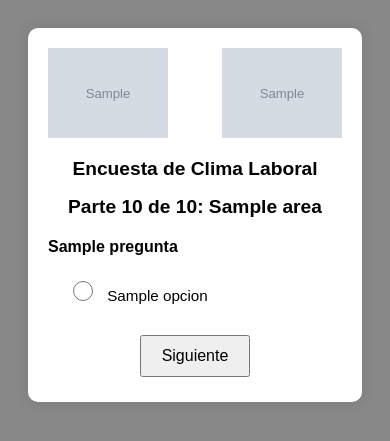
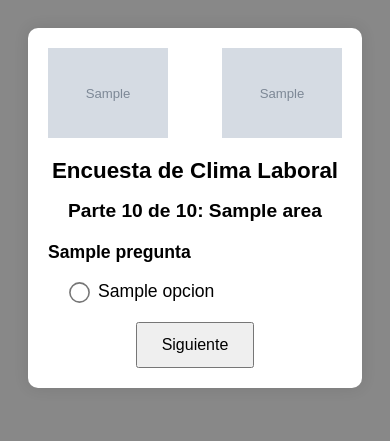
Before and after one commit to RyogaKnight/cdlr-encuesta, a Flask app: template templates/encuesta.html in a window 390 px wide. Shown: the top 441 px of the page. Run offline with Flask 3, Linux system fonts and the light colour scheme; the template is opened without the code that fills it: most values are stand-ins (such as "Sample title", 1, 10 or a date in 2020); grey boxes marked "Sample" are stand-in pictures; parts of the project's set-up code (start-up, migrations or seed data) failed here and were passed over.

Commit message:
Mejora tamano de botones y texto en moviles

```diff
--- a/templates/encuesta.html
+++ b/templates/encuesta.html
@@ -3,63 +3,111 @@
 <head>
   <meta charset="UTF-8">
   <title>Encuesta</title>
+
 <style>
-    body { font-family: Arial, sans-serif; background-color: {{ color_fondo }}; padding: 20px; }
+  body {
+    font-family: Arial, sans-serif;
+    background-color: {{ color_fondo }};
+    padding: 20px;
+  }
+
   .contenedor {
     background-color: white;
     border-radius: 10px;
     padding: 30px 40px;
     max-width: 800px;
     margin: 40px auto;
-      box-shadow: 0 0 15px rgba(0,0,0,0.1);
+    box-shadow: 0 0 15px rgba(0, 0, 0, 0.1);
   }
-    h1, h2 { text-align: center; }
-    .logos { display: flex; justify-content: space-between; align-items: center; margin-bottom: 20px; }
-    .logos img { height: 90px; }
+
+  h1, h2 {
+    text-align: center;
+  }
+
+  .logos {
+    display: flex;
+    justify-content: space-between;
+    align-items: center;
+    margin-bottom: 20px;
+  }
+
+  .logos img {
+    height: 90px;
+  }
+
   form p {
     margin-top: 20px;
     font-weight: bold;
     text-align: left;
+    font-size: 1.1em;
   }
+
   form label {
     margin-left: 20px;
-      display: block;
-      text-align: left;
+    display: flex;
+    align-items: center;
+    font-size: 1.1em;
+    margin-bottom: 5px;
   }
-    .botones { text-align: center; margin-top: 20px; }
-    .botones input { padding: 8px 20px; margin: 5px; }
-    .error { color: red; text-align: center; }
 
+  input[type="radio"] {
+    transform: scale(1.3);
+    margin-right: 10px;
+  }
+
+  .botones {
+    text-align: center;
+    margin-top: 20px;
+  }
+
+  .botones input {
+    padding: 10px 20px;
+    font-size: 1em;
+  }
+
+  .error {
+    color: red;
+    text-align: center;
+  }
 
   @media (max-width: 600px) {
     body {
       padding: 10px;
     }
+
     .contenedor {
       padding: 20px;
       margin: 10px;
     }
-  h1, h2 {
+
+    h1 {
+      font-size: 1.4em;
+    }
+
+    h2 {
       font-size: 1.2em;
     }
+
     form p {
-    font-size: 1em;
+      font-size: 1.1em;
     }
-  label {
-    font-size: 0.95em;
-    padding: 6px 0;
+
+    form label {
+      font-size: 1.1em;
     }
+
     input[type="radio"] {
-    width: 20px;
-    height: 20px;
-    margin-right: 10px;
+      transform: scale(1.6);
+      margin-right: 12px;
     }
+
     .botones input {
       font-size: 1em;
-    padding: 10px 20px;
+      padding: 12px 24px;
     }
   }
 </style>
+
 </head>
 <body>
   <div class="contenedor">
```
Lines whose indentation alone changed are shown as unchanged.
